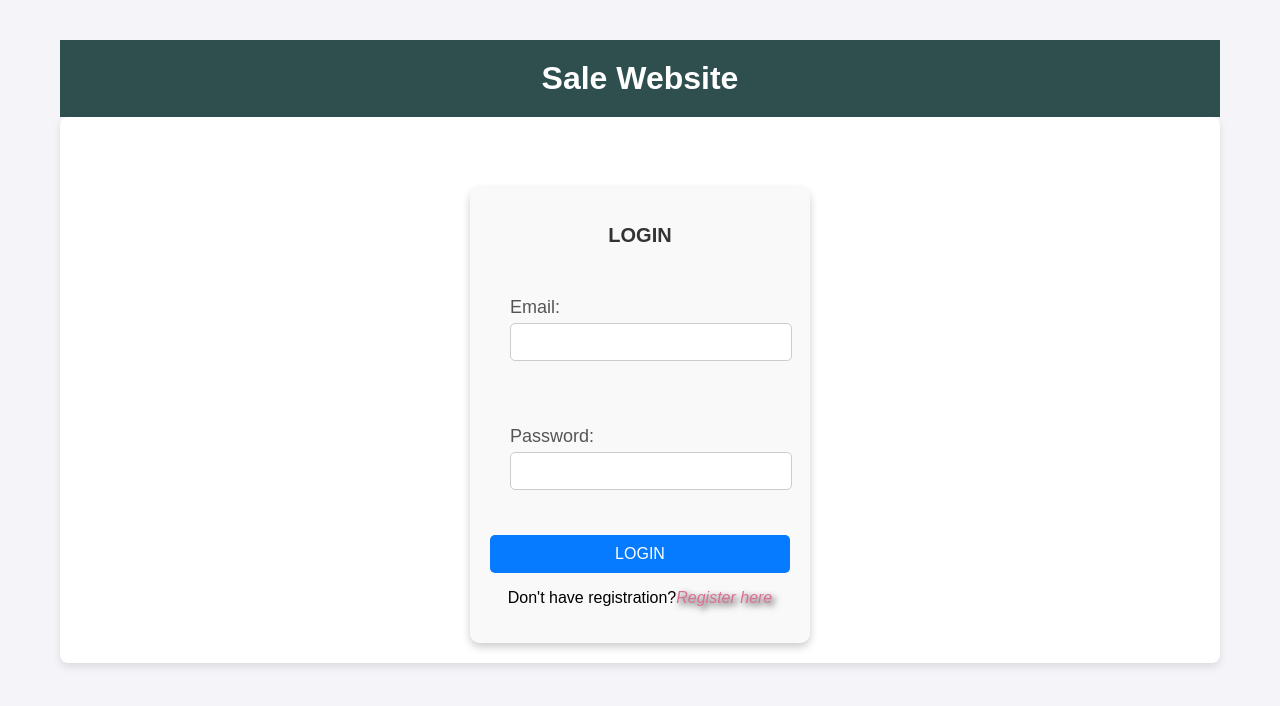
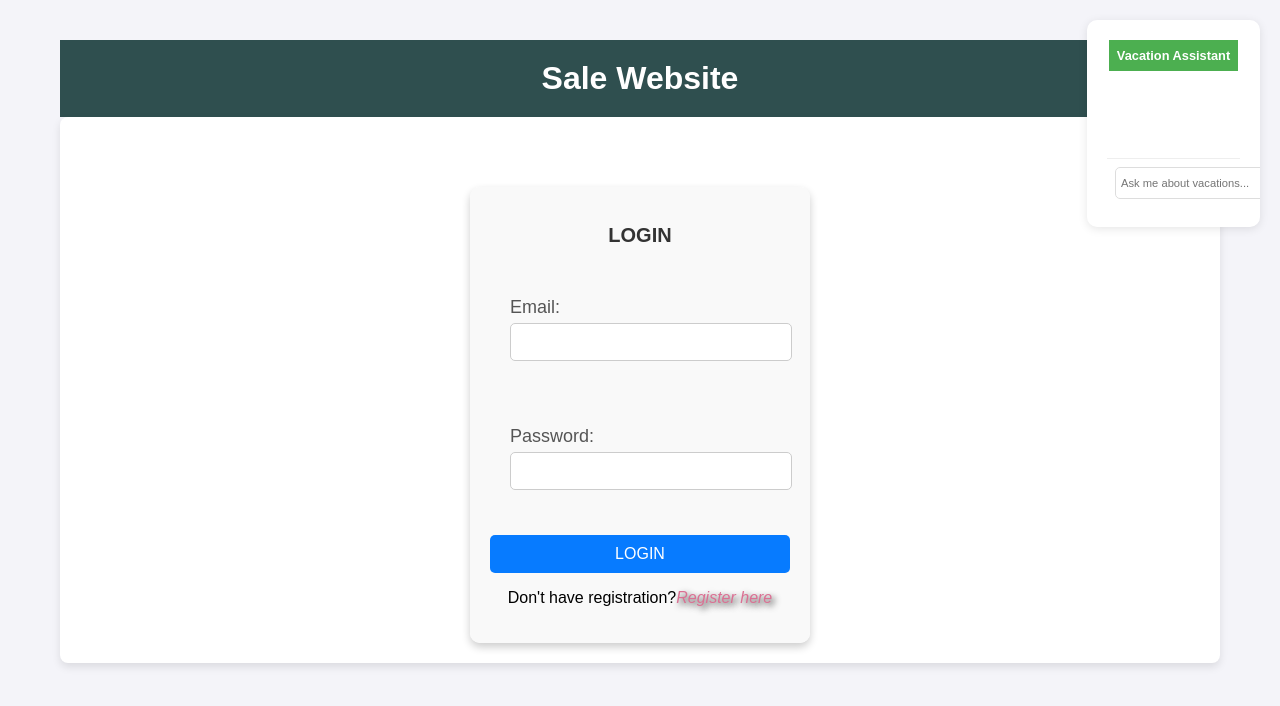
Before and after one commit to DimaBalaban/frontend-vocation, a React (Create React App) app: page / in a window 1280 px wide. Shown: the top 706 px of the page. Built offline with nearby package versions, Linux system fonts and the light colour scheme.

Commit message:
start to do chatbot to users

```diff
--- /dev/null
+++ b/src/components/AIChatbot/AIChatbot.css
@@ -0,0 +1,126 @@
+.chatbot-container {
+    width: 133px;
+    height: 167px;
+    background: #fff;
+    border-radius: 10px;
+    box-shadow: 0 2px 10px rgba(0, 0, 0, 0.1);
+    display: flex;
+    flex-direction: column;
+    overflow: hidden;
+}
+
+.chatbot-header {
+    padding: 8px;
+    background: #4CAF50;
+    color: white;
+    text-align: center;
+    font-size: 0.8rem;
+}
+
+.chatbot-header h3 {
+    margin: 0;
+    font-size: 0.8rem;
+}
+
+.chatbot-messages {
+    flex: 1;
+    padding: 8px;
+    overflow-y: auto;
+    display: flex;
+    flex-direction: column;
+    gap: 5px;
+    font-size: 0.7rem;
+}
+
+.message {
+    max-width: 80%;
+    padding: 5px 8px;
+    border-radius: 10px;
+    word-wrap: break-word;
+    font-size: 0.7rem;
+}
+
+.message.user {
+    align-self: flex-end;
+    background: #4CAF50;
+    color: white;
+    border-bottom-right-radius: 5px;
+}
+
+.message.bot {
+    align-self: flex-start;
+    background: #f1f1f1;
+    color: #333;
+    border-bottom-left-radius: 5px;
+}
+
+.typing-indicator {
+    display: flex;
+    gap: 3px;
+    padding: 5px;
+}
+
+.typing-indicator span {
+    width: 4px;
+    height: 4px;
+    background: #666;
+    border-radius: 50%;
+    animation: typing 1s infinite;
+}
+
+.typing-indicator span:nth-child(2) {
+    animation-delay: 0.2s;
+}
+
+.typing-indicator span:nth-child(3) {
+    animation-delay: 0.4s;
+}
+
+@keyframes typing {
+    0%, 100% {
+        transform: translateY(0);
+    }
+    50% {
+        transform: translateY(-3px);
+    }
+}
+
+.chatbot-input {
+    padding: 8px;
+    display: flex;
+    gap: 5px;
+    border-top: 1px solid #eee;
+}
+
+.chatbot-input input {
+    flex: 1;
+    padding: 5px;
+    border: 1px solid #ddd;
+    border-radius: 5px;
+    outline: none;
+    font-size: 0.7rem;
+}
+
+.chatbot-input input:focus {
+    border-color: #4CAF50;
+}
+
+.chatbot-input button {
+    padding: 5px 10px;
+    background: #4CAF50;
+    color: white;
+    border: none;
+    border-radius: 5px;
+    cursor: pointer;
+    transition: background 0.3s;
+    font-size: 0.7rem;
+}
+
+.chatbot-input button:hover {
+    background: #45a049;
+}
+
+.chatbot-input button:disabled {
+    background: #cccccc;
+    cursor: not-allowed;
+}
--- /dev/null
+++ b/src/components/AIChatbot/AIChatbot.jsx
@@ -0,0 +1,98 @@
+import React, { useState, useRef, useEffect } from 'react';
+import './AIChatbot.css';
+
+const AIChatbot = () => {
+    const [messages, setMessages] = useState([]);
+    const [input, setInput] = useState('');
+    const [isLoading, setIsLoading] = useState(false);
+    const messagesEndRef = useRef(null);
+
+    const scrollToBottom = () => {
+        messagesEndRef.current?.scrollIntoView({ behavior: "smooth" });
+    };
+
+    useEffect(() => {
+        scrollToBottom();
+    }, [messages]);
+
+    const handleSend = async (e) => {
+        e.preventDefault();
+        if (!input.trim()) return;
+
+        const userMessage = input.trim();
+        setInput('');
+        setMessages(prev => [...prev, { text: userMessage, sender: 'user' }]);
+        setIsLoading(true);
+
+        try {
+            const response = await fetch('http://localhost:8000/api/chat/request', {
+                method: 'POST',
+                headers: {
+                    'Content-Type': 'application/json',
+                    'Authorization': `Bearer ${localStorage.getItem('token')}`
+                },
+                body: JSON.stringify({
+                    message: userMessage,
+                    conversation_id: Date.now().toString()
+                })
+            });
+
+            const data = await response.json();
+
+            if (data.success) {
+                setMessages(prev => [...prev, { text: data.response, sender: 'bot' }]);
+            } else {
+                setMessages(prev => [...prev, {
+                    text: 'Sorry, I encountered an error. Please try again.',
+                    sender: 'bot'
+                }]);
+            }
+        } catch (error) {
+            setMessages(prev => [...prev, {
+                text: 'Sorry, I encountered an error. Please try again.',
+                sender: 'bot'
+            }]);
+        } finally {
+            setIsLoading(false);
+        }
+    };
+
+    return (
+        <div className="chatbot-container">
+            <div className="chatbot-header">
+                <h3>Vacation Assistant</h3>
+            </div>
+            <div className="chatbot-messages">
+                {messages.map((message, index) => (
+                    <div key={index} className={`message ${message.sender}`}>
+                        {message.text}
+                    </div>
+                ))}
+                {isLoading && (
+                    <div className="message bot">
+                        <div className="typing-indicator">
+                            <span></span>
+                            <span></span>
+                            <span></span>
+                        </div>
+                    </div>
+                )}
+                <div ref={messagesEndRef} />
+            </div>
+            <form onSubmit={handleSend} className="chatbot-input">
+                <input
+                    type="text"
+                    value={input}
+                    onChange={(e) => setInput(e.target.value)}
+                    placeholder="Ask me about vacations..."
+                    disabled={isLoading}
+                />
+                <button type="submit" disabled={isLoading}>
+                    Send
+                </button>
+            </form>
+        </div>
+    );
+};
+
+export default AIChatbot;
--- a/src/components/App.jsx
+++ b/src/components/App.jsx
@@ -6,6 +6,7 @@ import Authentication from "../components/Authentication";
 import "../index.css";
 import AdminPage from "./AdminPage";
 import VacationRules from "./VacationRules";
+import AIChatbot from "./AIChatbot/AIChatbot";
 
 const App = () => {
     return (
@@ -21,6 +22,7 @@ const App = () => {
                         <Route path="/vacation-rules" element={<VacationRules/>}/>
                     </Routes>
                 </div>
+                <AIChatbot />
             </div>
         </Router>
     )
--- a/src/components/ClientCard.jsx
+++ b/src/components/ClientCard.jsx
@@ -155,7 +155,6 @@ const ClientCard = ({id, photo, country, galleryPhoto, role}) => {
                         </a>
                     </h3>
                     <div className="photo-container" onClick={handlePhotoClick}>
-                        {/*{photo && <img src={photo} alt={`Foto ${id}`} className="client-photo"/>}*/}
                         <img src={photo} alt={`Foto ${id}`} className="client-photo"/>
                     </div>
                     <div className="like-container">
@@ -220,7 +219,6 @@ const ClientCard = ({id, photo, country, galleryPhoto, role}) => {
             {showSlider && (
                 <div className="slider-overlay" onClick={handleCloseSlider}>
                     <div className="slider-container" onClick={(e) => e.stopPropagation()}>
-                        {/*<button className="close-button" onClick={handleCloseSlider}>x</button>*/}
                         <ImageGallery items={galleryImadge}/>
                     </div>
                 </div>
--- a/src/styles/HomePage.css
+++ b/src/styles/HomePage.css
@@ -13,7 +13,6 @@
     border: 2px solid #ccc;
     border-radius: 8px;
     margin: 5px;
-    /*padding: 20px;*/
     text-align: center;
     box-shadow: 0 5px 10px rgba(0, 0, 0, 0.4);
     height: 250px;
@@ -338,3 +337,26 @@ th {
         opacity: 0;
     }
 }
+
+.card-content {
+    flex: 1;
+    display: flex;
+    flex-direction: column;
+    justify-content: space-between;
+    padding: 10px;
+}
+
+.chatbot-container {
+    position: fixed;
+    top: 20px;
+    right: 20px;
+    width: 133px;
+    height: 167px;
+    background: #fff;
+    border-radius: 10px;
+    box-shadow: 0 2px 10px rgba(0, 0, 0, 0.1);
+    display: flex;
+    flex-direction: column;
+    overflow: hidden;
+    z-index: 1000;
+}
```
